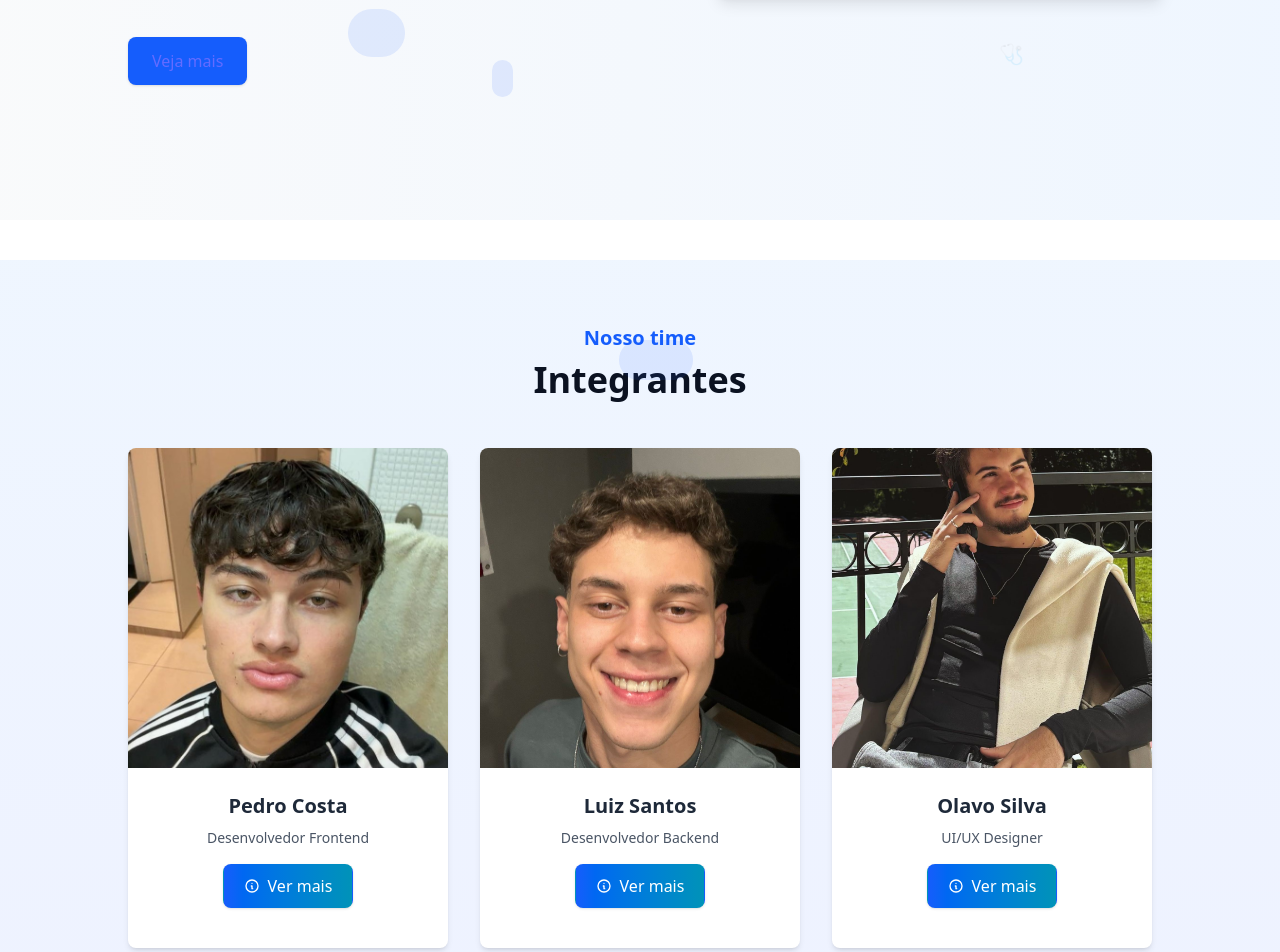
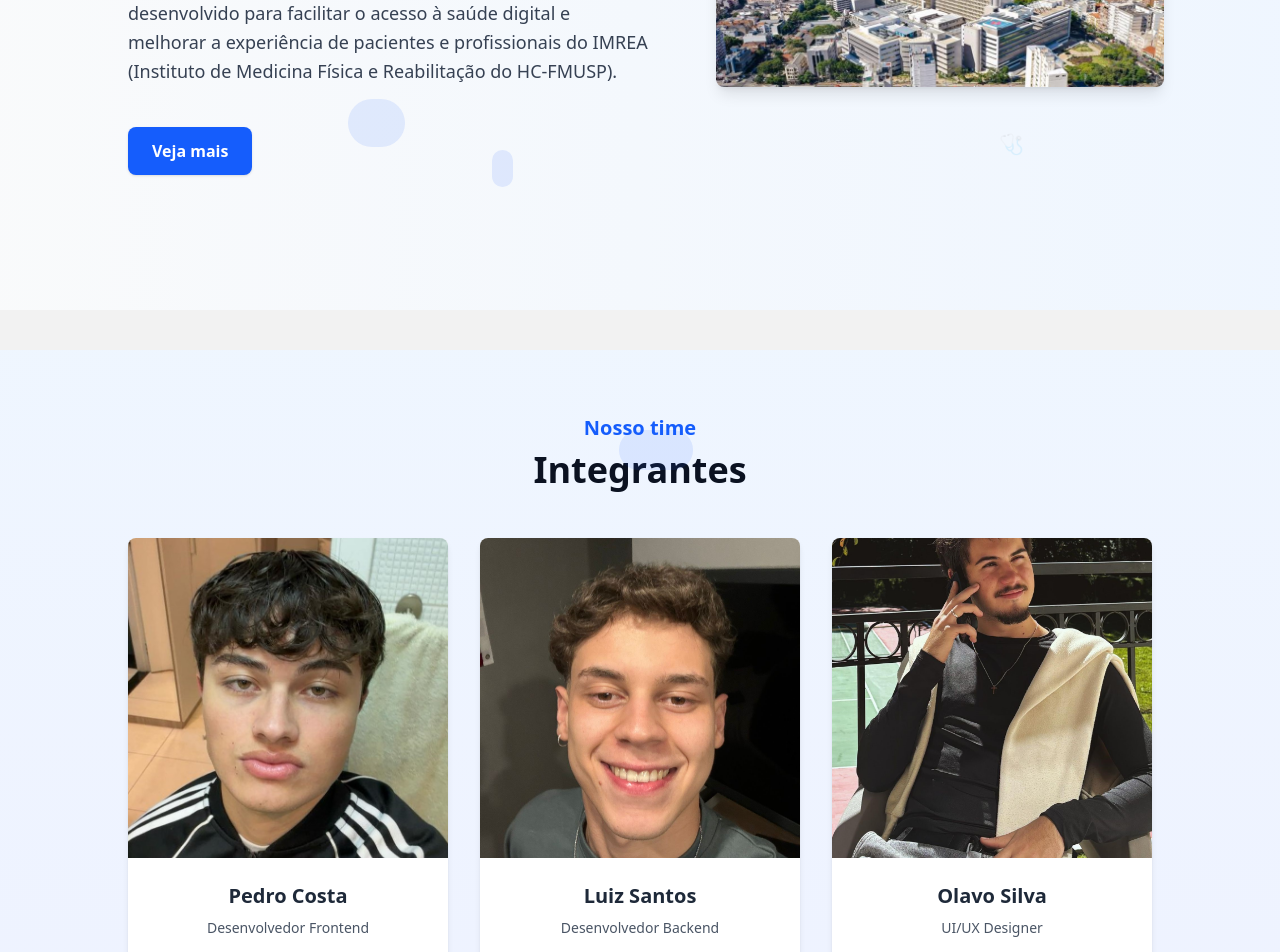
Before and after one commit to pedrozhd/hera_corp, a React (Vite) app: page / in a window 1280 px wide. Shown: the part 1180-2132 px from the top of the page. Built offline with nearby package versions, Linux system fonts and the light colour scheme.

Commit message:
modificando index.css!

```diff
--- a/src/index.css
+++ b/src/index.css
@@ -1,70 +1,34 @@
+@import url('https://fonts.googleapis.com/css2?family=Inter:ital,opsz,wght@0,14..32,100..900;1,14..32,100..900&family=Poppins:ital,wght@0,100;0,200;0,300;0,400;0,500;0,600;0,700;0,800;0,900;1,100;1,200;1,300;1,400;1,500;1,600;1,700;1,800;1,900&display=swap');
 @import 'tailwindcss';
 
-:root {
-  font-family: system-ui, Avenir, Helvetica, Arial, sans-serif;
-  line-height: 1.5;
-  font-weight: 400;
-
-  color-scheme: light dark;
-  color: rgba(255, 255, 255, 0.87);
-  background-color: #242424;
-
-  font-synthesis: none;
-  text-rendering: optimizeLegibility;
-  -webkit-font-smoothing: antialiased;
-  -moz-osx-font-smoothing: grayscale;
-}
-
-a {
-  font-weight: 500;
-  color: #646cff;
-  text-decoration: inherit;
-}
-a:hover {
-  color: #535bf2;
+* {
+  box-sizing: border-box;
 }
 
 body {
   margin: 0;
-  display: flex;
-  place-items: center;
-  min-width: 320px;
-  min-height: 100vh;
+  font-family: 'Poppins', system-ui, -apple-system, 'Segoe UI', Roboto, Helvetica, Arial, sans-serif;
+  color: #0b1221;
+  background-color: #F2F2F2;
+  padding-top: 90px;
 }
 
-h1 {
-  font-size: 3.2em;
-  line-height: 1.1;
+a {
+  text-decoration: none;
 }
 
-button {
-  border-radius: 8px;
-  border: 1px solid transparent;
-  padding: 0.6em 1.2em;
-  font-size: 1em;
-  font-weight: 500;
-  font-family: inherit;
-  background-color: #1a1a1a;
-  cursor: pointer;
-  transition: border-color 0.25s;
-}
-button:hover {
-  border-color: #646cff;
-}
-button:focus,
-button:focus-visible {
-  outline: 4px auto -webkit-focus-ring-color;
+.perspective-1000 {
+  perspective: 1000px;
 }
 
-@media (prefers-color-scheme: light) {
-  :root {
-    color: #213547;
-    background-color: #ffffff;
-  }
-  a:hover {
-    color: #747bff;
-  }
-  button {
-    background-color: #f9f9f9;
-  }
+.transform-style-preserve-3d {
+  transform-style: preserve-3d;
 }
+
+.backface-hidden {
+  backface-visibility: hidden;
+}
+
+.rotate-y-180 {
+  transform: rotateY(180deg);
+}
```
